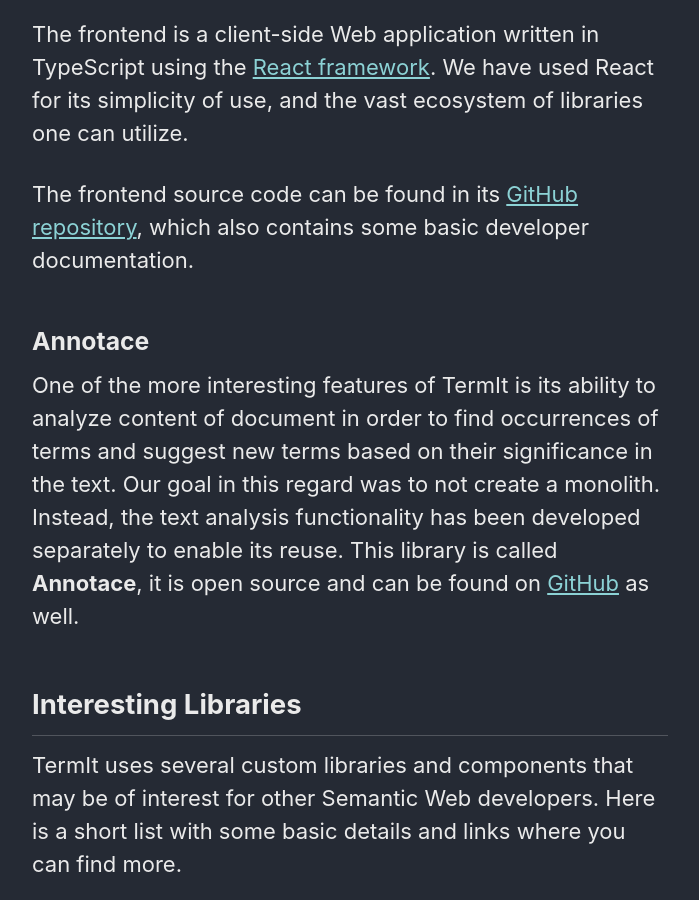
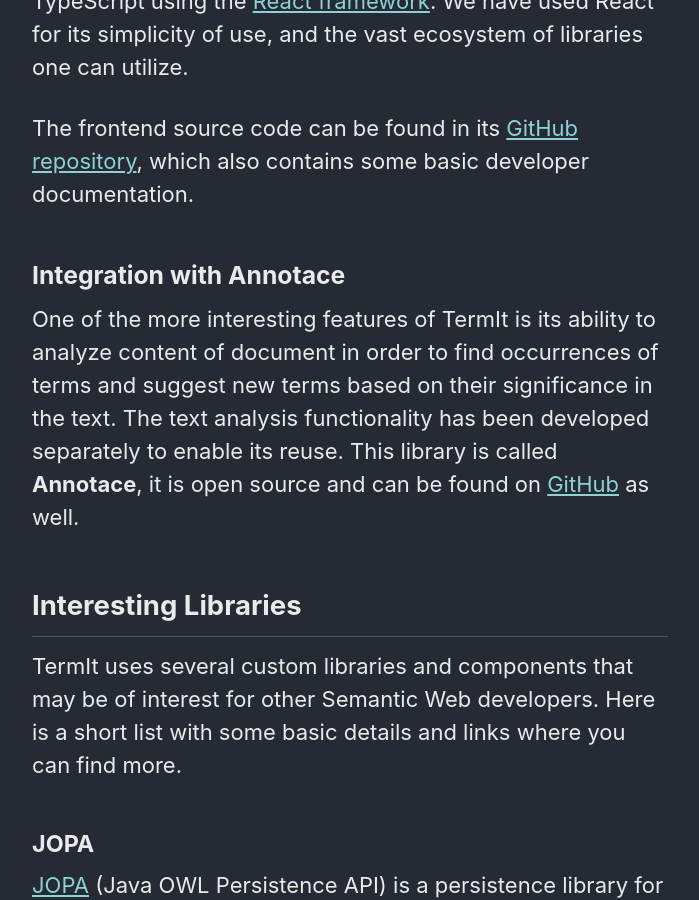
Before and after one commit to kbss-cvut/termit-web, a Jekyll site: the page built from _pages/technical-details.markdown, in a window 1280 px wide and 900 px high, scrolled down 1554 px. Shown: the whole window, without its empty margins (290-989 px from the left). Built offline with Jekyll 4.4.1, drawn with Linux system fonts in a browser that asks for light colours; cached includes are drawn as plain includes; some of the changed text lies outside the part shown.

Commit message:
[Documentation #1] PR feedback fixes.

```diff
--- a/_pages/technical-details.markdown
+++ b/_pages/technical-details.markdown
@@ -38,11 +37,11 @@
 
 The frontend source code can be found in its [GitHub repository](https://github.com/kbss-cvut/termit-ui), which also contains some basic developer documentation.
 
-### Annotace
+### Integration with Annotace
 
 One of the more interesting features of TermIt is its ability to analyze content of document in order to find occurrences of terms and suggest new terms based on their
-significance in the text. Our goal in this regard was to not create a monolith. Instead, the text analysis functionality has been developed separately to enable its
-reuse. This library is called **Annotace**, it is open source and can be found on [GitHub](https://github.com/kbss-cvut/annotace) as well.
+significance in the text. The text analysis functionality has been developed separately to enable its reuse.
+This library is called **Annotace**, it is open source and can be found on [GitHub](https://github.com/kbss-cvut/annotace) as well.
 
 
 ## Interesting Libraries
--- a/index.html
+++ b/index.html
@@ -20,7 +20,7 @@
     title: "Tutorial"
     excerpt: "TermIt solves various problems, from creating vocabularies to annotating resources."
     url: "/tutorial"
-    btn_label: "Tell me how"
+    btn_label: "Show me how"
   - image_path: /assets/images/deployments.jpg
     title: "Deployments"
     excerpt: "TermIt is already running some interesting projects."
```
Also changed, not shown: other parts of _pages/technical-details.markdown (+1 -2 lines).
